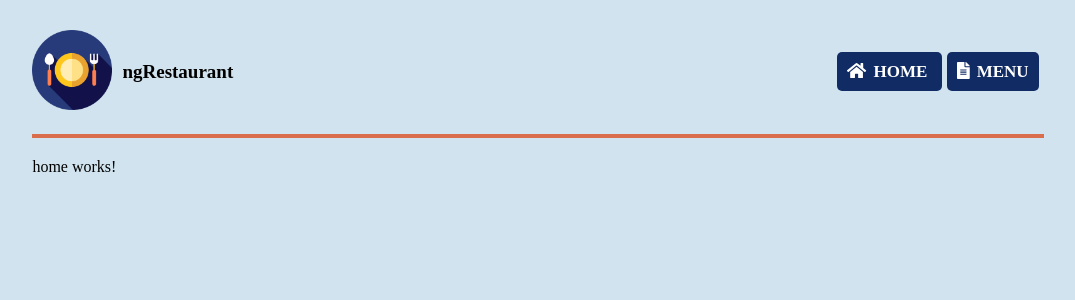
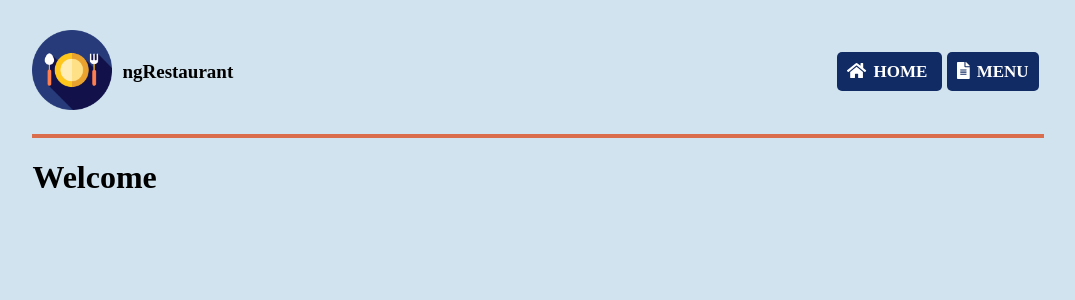
Before and after one commit to djordje100janovic/reactive-angular, an Angular app: page / in a window 1280 px wide. Shown: the top 300 px of the page, without its empty margins (102-1177 px from the left). Built offline with nearby package versions, Linux system fonts and the light colour scheme.

Commit message:
small text change

```diff
--- a/src/app/home/home.component.html
+++ b/src/app/home/home.component.html
@@ -1 +1 @@
-<p>home works!</p>
+<h1>Welcome</h1>
```
